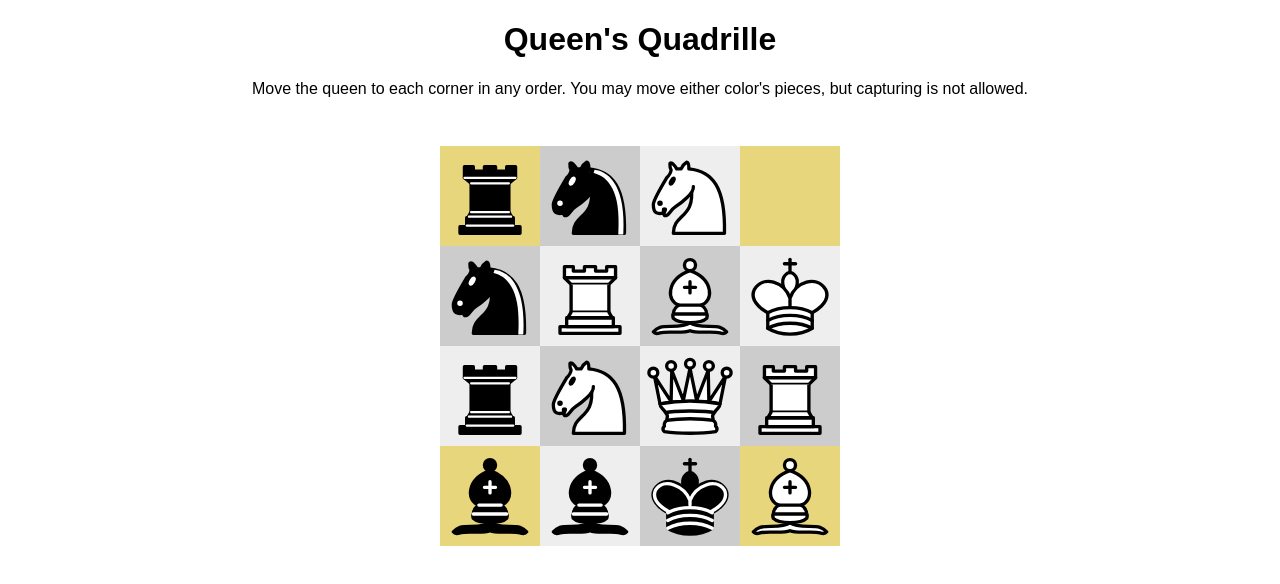
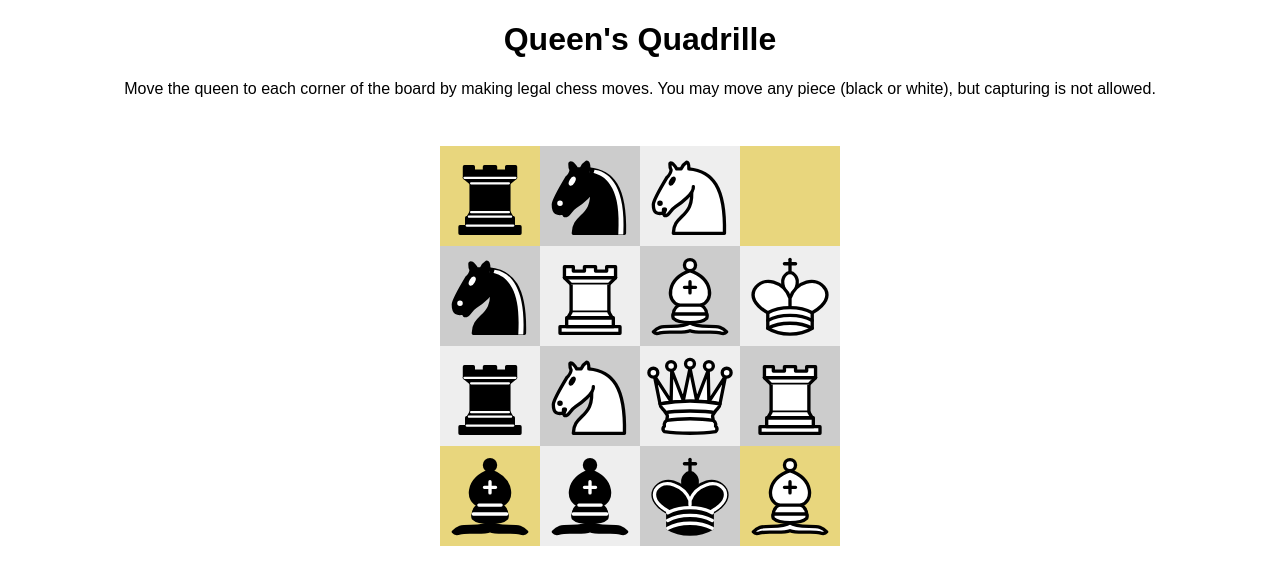
Before and after one commit to prendradjaja/chessboard, a website built with webpack: page public/index.html in a window 1280 px wide. Built offline with nearby package versions, Linux system fonts and the light colour scheme.

Commit message:
better instructions

```diff
--- a/public/index.html
+++ b/public/index.html
@@ -8,7 +8,8 @@
   <body>
     <h1>Queen's Quadrille</h1>
     <div class="description">
-      Move the queen to each corner in any order. You may move either color's pieces, but capturing is not allowed.
+      Move the queen to each corner of the board by making legal chess moves.
+      You may move any piece (black or white), but capturing is not allowed.
     </div>
     <div id="my-board"></div>
     <div class="congratulations hidden">
```
